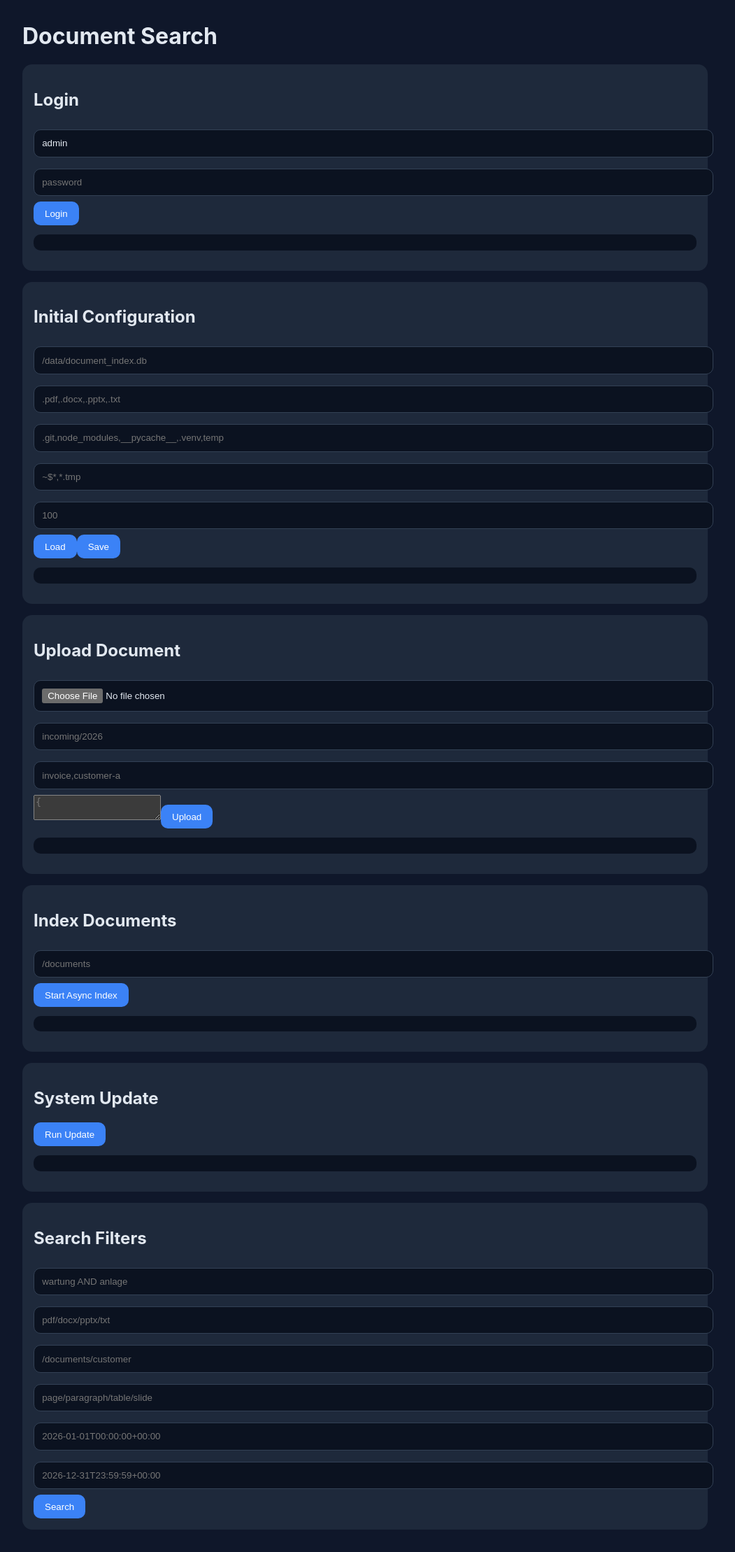
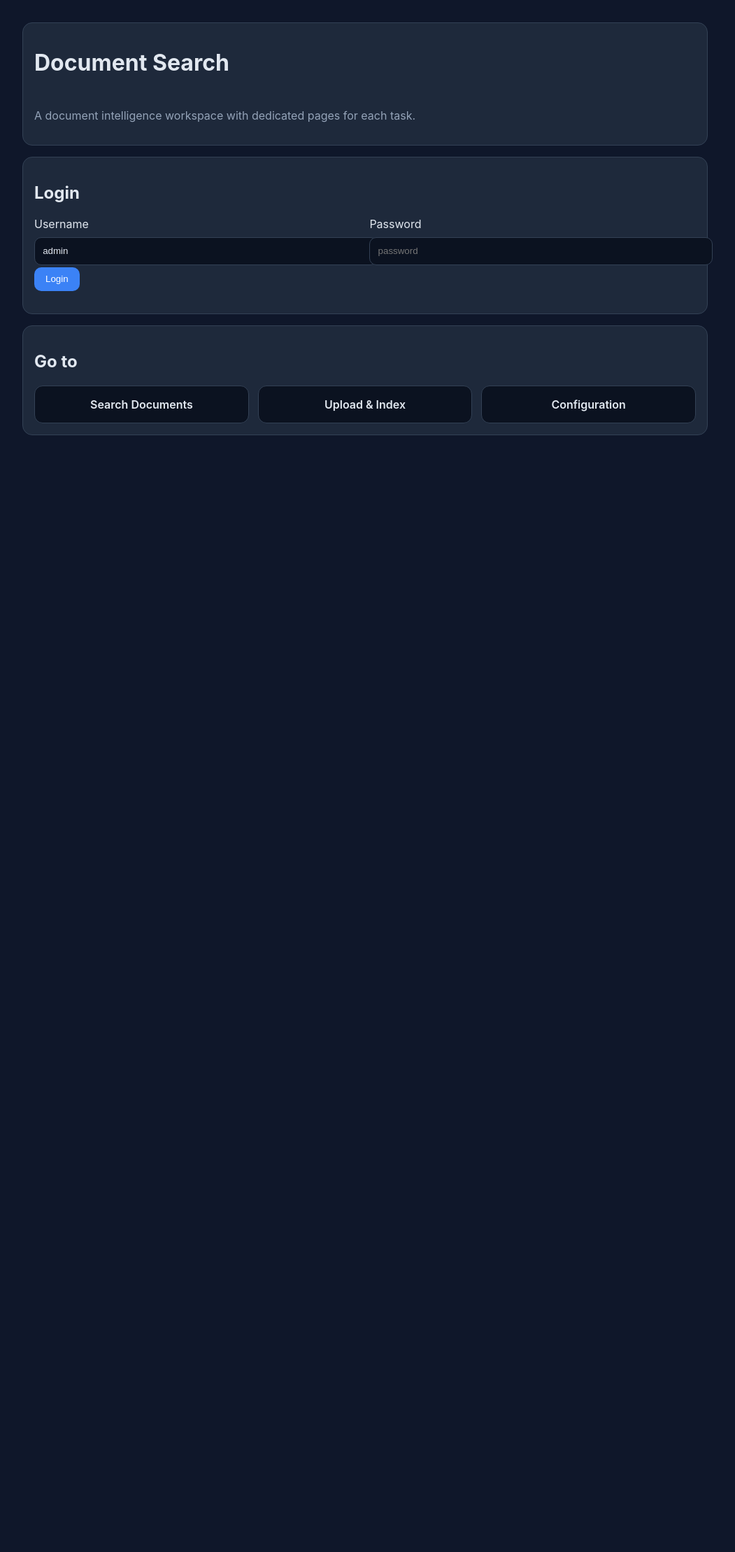
Before and after one commit to harpf/Seekr, a FastAPI app: page / in a window 1280 px wide. Shown: the whole page at 70% size, without its empty margins (118-1169 px from the left). After the commit the page ends 622 px from the top, so only its background shows below. Run offline with FastAPI, Linux system fonts and the light colour scheme.

Commit message:
Restructure UI into dedicated task pages for better UX

```diff
--- a/document_search/app.py
+++ b/document_search/app.py
@@ -129,6 +129,18 @@ def create_app(db_path: str = "./document_index.db") -> FastAPI:
     @app.get("/", response_class=HTMLResponse)
     def index_page(request: Request):
         return templates.TemplateResponse("index.html", {"request": request})
+
+    @app.get("/config", response_class=HTMLResponse)
+    def config_page(request: Request):
+        return templates.TemplateResponse("config.html", {"request": request})
+
+    @app.get("/search", response_class=HTMLResponse)
+    def search_page(request: Request):
+        return templates.TemplateResponse("search.html", {"request": request})
+
+    @app.get("/ingest", response_class=HTMLResponse)
+    def ingest_page(request: Request):
+        return templates.TemplateResponse("ingest.html", {"request": request})
 
 
     @app.get("/api/config")
--- a/document_search/web/static/app.js
+++ b/document_search/web/static/app.js
@@ -1,35 +1,62 @@
-let token = null;
-async function api(path, method='GET', body=null){
-  const res = await fetch(path,{method,headers:{'Content-Type':'application/json','X-Auth-Token':token??''},body:body?JSON.stringify(body):null});
-  if(!res.ok) throw new Error(await res.text());
+let token = localStorage.getItem('documentSearchToken');
+
+async function api(path, method = 'GET', body = null) {
+  const headers = { 'X-Auth-Token': token ?? '' };
+  if (body !== null) {
+    headers['Content-Type'] = 'application/json';
+  }
+  const res = await fetch(path, { method, headers, body: body ? JSON.stringify(body) : null });
+  if (!res.ok) {
+    const text = await res.text();
+    throw new Error(text || `Request failed (${res.status})`);
+  }
   return await res.json();
 }
-async function login(){
-  const data = await api('/api/login','POST',{username:username.value,password:password.value});
-  token = data.token; loginResult.textContent = `Logged in as ${data.username}`;
+
+function setText(id, message, isError = false) {
+  const node = document.getElementById(id);
+  if (!node) return;
+  node.textContent = message;
+  node.classList.toggle('error', isError);
 }
-async function startIndex(){
+
+function showAuthedPanels() {
+  document.getElementById('appPanel')?.classList.remove('hidden');
+  document.getElementById('configPanel')?.classList.remove('hidden');
+}
+
+async function login(options = { redirectToApp: true }) {
+  try {
+    const data = await api('/api/login', 'POST', { username: username.value, password: password.value });
+    token = data.token;
+    localStorage.setItem('documentSearchToken', token);
+    setText('loginResult', `Logged in as ${data.username}`);
+    showAuthedPanels();
+    if (options.redirectToApp === false && document.getElementById('configPanel')) {
+      await loadConfig();
+    }
+  } catch (error) {
+    setText('loginResult', `Login failed: ${error.message}`, true);
+  }
+}
+
+async function startIndex(){ try {
   const data = await api('/api/index/start','POST',{paths:paths.value.split(',').map(s=>s.trim()).filter(Boolean)});
   const id = data.job_id; indexResult.textContent = `Job ${id} started`;
   const interval = setInterval(async()=>{ const j = await api(`/api/index/jobs/${id}`); indexResult.textContent = JSON.stringify(j,null,2); if(j.status==='finished') clearInterval(interval);},1200);
-}
-async function saveTags(documentId){
-  const input = document.getElementById(`tags-${documentId}`);
-  const tags = input.value.split(',').map(s=>s.trim()).filter(Boolean);
-  await api('/api/documents/tags','POST',{document_id:documentId,tags});
-}
-async function toggleMark(documentId, current){
-  await api('/api/documents/mark','POST',{document_id:documentId,is_marked:!current});
-  await runSearch();
-}
-async function runSearch(){
+} catch (e) { indexResult.textContent = e.message; } }
+
+async function saveTags(documentId){ const input = document.getElementById(`tags-${documentId}`); const tags = input.value.split(',').map(s=>s.trim()).filter(Boolean); await api('/api/documents/tags','POST',{document_id:documentId,tags}); }
+async function toggleMark(documentId, current){ await api('/api/documents/mark','POST',{document_id:documentId,is_marked:!current}); await runSearch(); }
+
+async function runSearch(){ try {
   const payload = {query:query.value,limit:25,filetype:filetype.value||null,path:pathFilter.value||null,block_type:blockType.value||null,modified_from:modifiedFrom.value||null,modified_to:modifiedTo.value||null};
   const data = await api('/api/search','POST',payload);
-  results.innerHTML = data.map(r=>`<div class='result'><b>${r.filename}</b> · ${r.block_type} ${r.block_number} ${r.is_marked ? '⭐' : ''}<br/><small>${r.path}</small><p>${r.snippet_html ?? ''}</p><div><input id='tags-${r.document_id}' value='${(r.tags||[]).join(', ')}' placeholder='tag1,tag2'/><button onclick='saveTags(${r.document_id})'>Save tags</button><button onclick='toggleMark(${r.document_id}, ${r.is_marked ? 'true':'false'})'>${r.is_marked ? 'Unmark':'Mark'}</button> <a href='${r.open_url}' target='_blank'>Open file</a></div></div>`).join('');
-}
-
+  results.innerHTML = data.map(r=>`<div class='result'><b>${r.filename}</b> · ${r.block_type} ${r.block_number} ${r.is_marked ? '⭐' : ''}<br/><small>${r.path}</small><p>${r.snippet_html ?? ''}</p><div><input id='tags-${r.document_id}' value='${(r.tags||[]).join(', ')}' placeholder='tag1,tag2'/><button class='btn' onclick='saveTags(${r.document_id})'>Save tags</button><button class='btn btn-secondary' onclick='toggleMark(${r.document_id}, ${r.is_marked ? 'true':'false'})'>${r.is_marked ? 'Unmark':'Mark'}</button> <a href='${r.open_url}' target='_blank'>Open file</a></div></div>`).join('');
+} catch (e) { results.textContent = e.message; } }
 
 async function loadConfig(){
+  try {
     const c = await api('/api/config');
     cfgDb.value = c.database_path ?? '';
     cfgExt.value = (c.supported_extensions || []).join(',');
@@ -37,8 +64,13 @@ async function loadConfig(){
     cfgExcludePatterns.value = (c.exclude_patterns || []).join(',');
     cfgMaxSize.value = c.max_file_size_mb ?? 100;
     configResult.textContent = 'Loaded config';
+  } catch (e) {
+    configResult.textContent = e.message;
   }
+}
+
 async function saveConfig(){
+  try {
     const payload = {
       database_path: cfgDb.value,
       supported_extensions: cfgExt.value.split(',').map(s=>s.trim()).filter(Boolean),
@@ -48,22 +80,16 @@ async function saveConfig(){
     };
     const res = await api('/api/config','POST',payload);
     configResult.textContent = JSON.stringify(res,null,2);
+  } catch (e) { configResult.textContent = e.message; }
 }
 
-
 async function uploadDocument(){
-  const f = uploadFile.files[0];
-  if(!f){ uploadResult.textContent = "Select a file first"; return; }
-  const fd = new FormData();
-  fd.append("file", f);
-  fd.append("target_subpath", uploadPath.value || "");
-  fd.append("tags", uploadTags.value || "");
-  fd.append("metadata_json", uploadMeta.value || "{}");
-  const res = await fetch("/api/upload", {method:"POST", headers:{"X-Auth-Token": token??""}, body: fd});
+  const f = uploadFile.files[0]; if(!f){ uploadResult.textContent = 'Select a file first'; return; }
+  const fd = new FormData(); fd.append('file', f); fd.append('target_subpath', uploadPath.value || ''); fd.append('tags', uploadTags.value || ''); fd.append('metadata_json', uploadMeta.value || '{}');
+  const res = await fetch('/api/upload', {method:'POST', headers:{'X-Auth-Token': token??''}, body: fd});
   uploadResult.textContent = JSON.stringify(await res.json(), null, 2);
 }
 
-async function runUpdate(){
-  const res = await api("/api/update/run", "POST", {});
-  updateResult.textContent = JSON.stringify(res, null, 2);
-}
+async function runUpdate(){ try { const res = await api('/api/update/run','POST',{}); updateResult.textContent = JSON.stringify(res,null,2);} catch(e){updateResult.textContent=e.message;} }
+
+showAuthedPanels();
--- a/document_search/web/static/styles.css
+++ b/document_search/web/static/styles.css
@@ -1,8 +1,20 @@
 :root { color-scheme: dark; }
 body { font-family: Inter, system-ui, sans-serif; margin: 0; background: #0f172a; color: #e2e8f0; }
 .container { max-width: 980px; margin: 2rem auto; padding: 0 1rem; }
-.card { background: #1e293b; border-radius: 14px; padding: 1rem; margin-bottom: 1rem; }
-input { width: 100%; padding: .7rem; border-radius: 10px; border: 1px solid #334155; background: #0b1220; color: #e2e8f0; margin: .5rem 0; }
-button { background: #3b82f6; color: white; border: none; border-radius: 10px; padding: .6rem 1rem; cursor: pointer; }
+.card { background: #1e293b; border-radius: 14px; padding: 1rem; margin-bottom: 1rem; border: 1px solid #334155; }
+.hero { display: grid; gap: .5rem; }
+.grid-2 { display: grid; grid-template-columns: repeat(auto-fit,minmax(240px,1fr)); gap: .8rem; }
+label { display: grid; gap: .4rem; }
+input, textarea { width: 100%; padding: .7rem; border-radius: 10px; border: 1px solid #334155; background: #0b1220; color: #e2e8f0; margin: .2rem 0; }
+textarea { min-height: 88px; }
+.btn, button { background: #3b82f6; color: white; border: none; border-radius: 10px; padding: .6rem 1rem; cursor: pointer; text-decoration: none; display: inline-block; }
+.btn-secondary { background: #475569; }
 pre { background: #0b1220; padding: .7rem; border-radius: 10px; overflow-x: auto; }
 .result { padding: .6rem; border-bottom: 1px solid #334155; }
+.muted { color: #94a3b8; }
+.status.error { color: #fca5a5; }
+.hidden { display: none; }
+
+.grid-3 { display:grid; grid-template-columns: repeat(auto-fit,minmax(180px,1fr)); gap:.8rem; }
+.nav-card { background:#0b1220; border:1px solid #334155; border-radius:12px; padding:1rem; color:#e2e8f0; text-decoration:none; text-align:center; font-weight:600; }
+.nav-card:hover { border-color:#3b82f6; }
--- a/document_search/web/templates/index.html
+++ b/document_search/web/templates/index.html
@@ -1,6 +1,38 @@
-<!doctype html><html lang="en"><head><meta charset="utf-8"/><meta name="viewport" content="width=device-width, initial-scale=1"/><title>Document Search</title><link rel="stylesheet" href="/static/styles.css"/></head><body><main class="container"><h1>Document Search</h1>
-<section class="card"><h2>Login</h2><input id="username" placeholder="username" value="admin"/><input id="password" type="password" placeholder="password"/><button onclick="login()">Login</button><pre id="loginResult"></pre></section>
-<section class="card"><h2>Initial Configuration</h2><input id="cfgDb" placeholder="/data/document_index.db"/><input id="cfgExt" placeholder=".pdf,.docx,.pptx,.txt"/><input id="cfgExcludeDirs" placeholder=".git,node_modules,__pycache__,.venv,temp"/><input id="cfgExcludePatterns" placeholder="~$*,*.tmp"/><input id="cfgMaxSize" placeholder="100"/><button onclick="loadConfig()">Load</button><button onclick="saveConfig()">Save</button><pre id="configResult"></pre></section>
-<section class="card"><h2>Upload Document</h2><input id="uploadFile" type="file"/><input id="uploadPath" placeholder="incoming/2026"/><input id="uploadTags" placeholder="invoice,customer-a"/><textarea id="uploadMeta" placeholder="{"customer":"ACME","doc_type":"invoice"}"></textarea><button onclick="uploadDocument()">Upload</button><pre id="uploadResult"></pre></section><section class="card"><h2>Index Documents</h2><input id="paths" placeholder="/documents"/><button onclick="startIndex()">Start Async Index</button><pre id="indexResult"></pre></section>
-<section class="card"><h2>System Update</h2><button onclick="runUpdate()">Run Update</button><pre id="updateResult"></pre></section><section class="card"><h2>Search Filters</h2><input id="query" placeholder="wartung AND anlage"/><input id="filetype" placeholder="pdf/docx/pptx/txt"/><input id="pathFilter" placeholder="/documents/customer"/><input id="blockType" placeholder="page/paragraph/table/slide"/><input id="modifiedFrom" placeholder="2026-01-01T00:00:00+00:00"/><input id="modifiedTo" placeholder="2026-12-31T23:59:59+00:00"/><button onclick="runSearch()">Search</button><div id="results"></div></section>
-</main><script src="/static/app.js"></script></body></html>
+<!doctype html>
+<html lang="en">
+  <head>
+    <meta charset="utf-8" />
+    <meta name="viewport" content="width=device-width, initial-scale=1" />
+    <title>Document Search</title>
+    <link rel="icon" href="data:," />
+    <link rel="stylesheet" href="/static/styles.css" />
+  </head>
+  <body>
+    <main class="container">
+      <header class="hero card">
+        <h1>Document Search</h1>
+        <p class="muted">A document intelligence workspace with dedicated pages for each task.</p>
+      </header>
+
+      <section class="card">
+        <h2>Login</h2>
+        <div class="grid-2">
+          <label>Username<input id="username" placeholder="username" value="admin" /></label>
+          <label>Password<input id="password" type="password" placeholder="password" /></label>
+        </div>
+        <button class="btn" onclick="login()">Login</button>
+        <p id="loginResult" class="status"></p>
+      </section>
+
+      <section id="appPanel" class="card hidden">
+        <h2>Go to</h2>
+        <div class="grid-3">
+          <a class="nav-card" href="/search">Search Documents</a>
+          <a class="nav-card" href="/ingest">Upload & Index</a>
+          <a class="nav-card" href="/config">Configuration</a>
+        </div>
+      </section>
+    </main>
+    <script src="/static/app.js"></script>
+  </body>
+</html>
--- a/requirements.txt
+++ b/requirements.txt
@@ -10,3 +10,5 @@ pytesseract>=0.3.10
 pdf2image>=1.17.0
 pytest>=8.0.0
 python-multipart>=0.0.9
+
+starlette==0.50.0
```
Also changed, not shown: document_search/web/templates/config.html (added, +32 -0 lines), document_search/web/templates/ingest.html (added, +24 -0 lines), document_search/web/templates/search.html (added, +20 -0 lines). Lines whose indentation alone changed are shown as unchanged.
